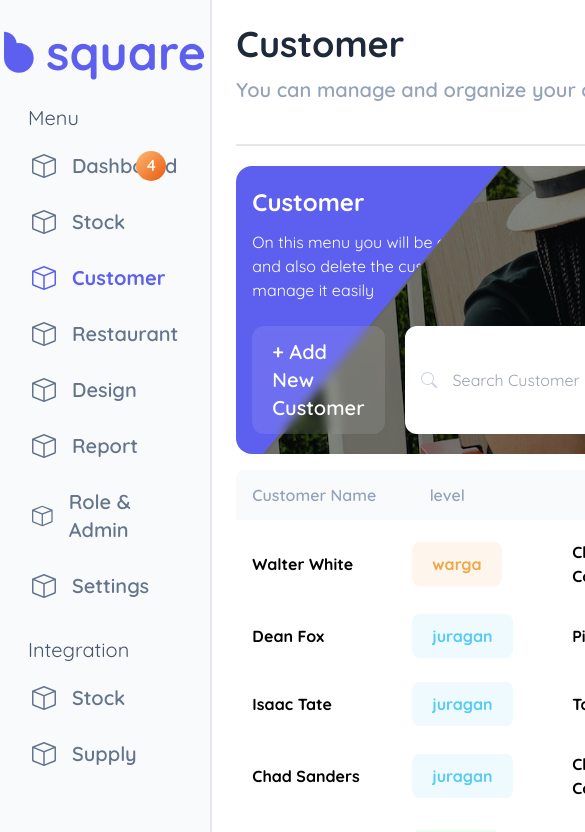
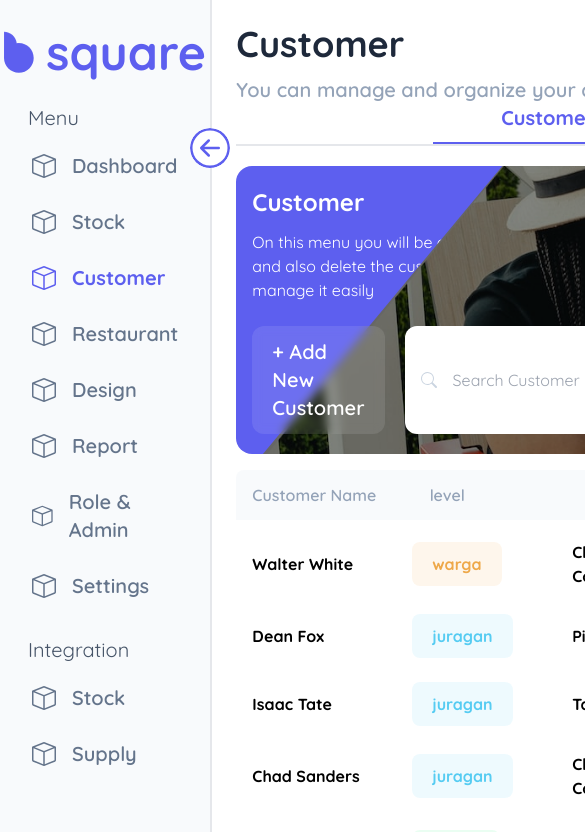
Before and after one commit to andikaraditya/rekadigi-test, a React (Vite) app: page / in a window 390 px wide. Shown: the top 832 px of the page, 585 px wide, since content can reach past the window. Built offline with nearby package versions, Linux system fonts and the light colour scheme.

Commit message:
add responsive design for side content and sidebar

```diff
--- a/src/components/SideContent.jsx
+++ b/src/components/SideContent.jsx
@@ -2,7 +2,7 @@ import React from "react"
 
 function SideContent() {
     return (
-        <div className="w-[270px] flex flex-col gap-4">
+        <div className="w-[270px] flex flex-col gap-4 2xl:w-[200px] lg:hidden">
             <div className="bg-primary rounded-xl p-5 h-[300px] flex flex-col items-start justify-between">
                 <p className="text-white text-2xl w-4/5">See analytics of the Customer Clearly</p>
                 <button className="p-3 bg-white bg-opacity-20 rounded-xl text-white">
--- a/src/components/Sidebar.jsx
+++ b/src/components/Sidebar.jsx
@@ -15,22 +15,46 @@ const items1 = [
 const items2 = ["Stock", "Supply"]
 
 function Sidebar() {
+    const [open, setOpen] = useState(true)
+
+    const handleResize = () => {
+        if (window.innerWidth > 1080) {
+            setOpen(true)
+        } else {
+            setOpen(false)
+        }
+    }
+
+    useEffect(() => {
+        window.addEventListener("resize", handleResize)
+    })
+
     return (
-        <nav className="bg-slate-50 w-[300px] pt-7 flex flex-col min-h-[100vh] border-e-2 relative">
+        <nav className={`bg-slate-50 pt-7 flex flex-col min-h-[100vh] border-e-2 relative transition-all duration-200
+        ${open ? "w-[300px]" : "w-[100px]"}
+        `}>
+            <svg xmlns="http://www.w3.org/2000/svg" width="16" height="16" fill="currentColor"  viewBox="0 0 16 16"
+                className={`absolute w-[40px] rotate-180 h-auto text-primary  bg-white rounded-full cursor-pointer
+                ${!open ? "rotate-0 top-3 left-9" : "right-[-20px] top-[8rem]"}
+                `}
+                onClick={() => setOpen(!open)}
+            >
+                <path fill-rule="evenodd" d="M1 8a7 7 0 1 0 14 0A7 7 0 0 0 1 8m15 0A8 8 0 1 1 0 8a8 8 0 0 1 16 0M4.5 7.5a.5.5 0 0 0 0 1h5.793l-2.147 2.146a.5.5 0 0 0 .708.708l3-3a.5.5 0 0 0 0-.708l-3-3a.5.5 0 1 0-.708.708L10.293 7.5z"/>
+            </svg>
             <div className="flex justify-center gap-3">
-                <img src={logo} alt="" className="w-[30px]" />
-                <p className="text-primary text-5xl font-bold text-center">square</p>
+                <img src={logo} alt="" className={`w-[30px] ${!open && "hidden"}`} />
+                <p className={`text-primary text-5xl font-bold text-center ${!open && "hidden"}`}>square</p>
             </div>
             <p className="text-slate-600 text-xl mt-7 px-7">Menu</p>
             {items1.map((el, index) => {
-                return <SidebarItem key={index} name={el} />
+                return <SidebarItem key={index} open={open} name={el} />
             })}
-            <p className="text-slate-600 text-xl mt-7 px-7">Integration</p>
+            <p className="text-slate-600 text-xl mt-7 px-7 overflow-hidden">Integration</p>
             {items2.map((el, index) => {
-                return <SidebarItem key={index} name={el} />
+                return <SidebarItem key={index} open={open} name={el} />
             })}
             <div className="border-t-2 w-[100%] py-5 absolute bottom-0 flex flex-col items-center">
-                <div className="flex gap-4 items-center">
+                <div className={`flex gap-4 items-center ${!open && "hidden"}`}>
                     <img
                         src="https://cdn-icons-png.flaticon.com/512/4646/4646084.png"
                         alt=""
@@ -65,7 +89,7 @@ function Sidebar() {
     )
 }
 
-function SidebarItem({ name }) {
+function SidebarItem({ name, open }) {
 
     const [active, setActive] = useState(false)
 
@@ -77,6 +101,7 @@ function SidebarItem({ name }) {
     return (
         <div className={`nav-item
             ${active && "active"}
+            ${!open && "mt-3 ms-8 px-2 py-2"}
         `}>
             <svg
                 xmlns="http://www.w3.org/2000/svg"
@@ -88,8 +113,10 @@ function SidebarItem({ name }) {
             >
                 <path d="M8.186 1.113a.5.5 0 0 0-.372 0L1.846 3.5 8 5.961 14.154 3.5zM15 4.239l-6.5 2.6v7.922l6.5-2.6V4.24zM7.5 14.762V6.838L1 4.239v7.923zM7.443.184a1.5 1.5 0 0 1 1.114 0l7.129 2.852A.5.5 0 0 1 16 3.5v8.662a1 1 0 0 1-.629.928l-7.185 2.874a.5.5 0 0 1-.372 0L.63 13.09a1 1 0 0 1-.63-.928V3.5a.5.5 0 0 1 .314-.464z" />
             </svg>
-            <p className="ms-4">{name}</p>
-            {name === "Dashboard" && <span className="absolute right-6 bg-gradient-to-br from-orange-300 to-orange-600 w-[30px] h-[30px] rounded-full text-center text-white text-[1rem]">4</span>}
+            <p className={`ms-4 ${!open && "hidden"}`}>{name}</p>
+            {name === "Dashboard" && <span className={`absolute right-6 bg-gradient-to-br from-orange-300 to-orange-600 w-[30px] h-[30px] rounded-full text-center text-white text-[1rem] block xl:hidden
+            ${!open && "hidden"}
+            `}>4</span>}
         </div>
     )
 }
--- a/tailwind.config.js
+++ b/tailwind.config.js
@@ -8,8 +8,19 @@ export default {
     extend: {
       colors: {
         primary: "#5D5FEF"
+      },
+      screens: {
+        '2xl': {'max': '1400px'},
+
+        'xl': {'max': '1279px'},
+
+        'lg': {'max': '1023px'},
+
+        'md': {'max': '767px'},
+
+        'sm': {'max': '639px'},
+        },
       }
     },
-  },
   plugins: [],
 }
```
